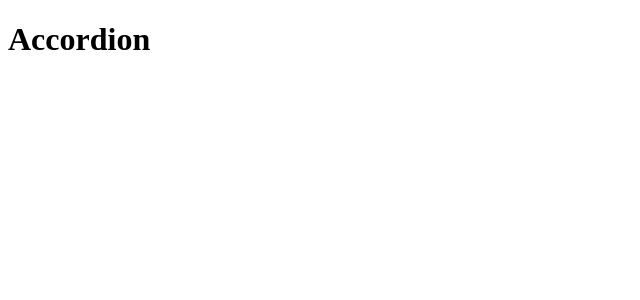
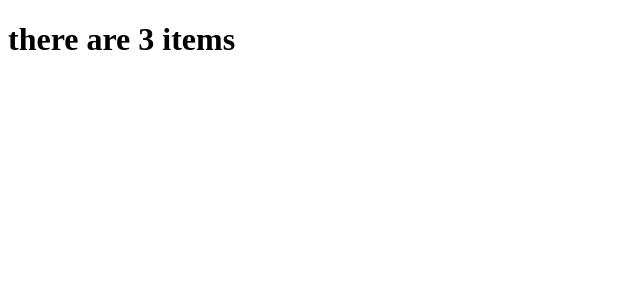
Before and after one commit to jreyes8631/widgets, a React (Create React App) app: page / in a window 1280 px wide. Shown: the top 300 px of the page, without its empty margins (0-640 px from the left). Built offline with nearby package versions, Linux system fonts and the light colour scheme.

Commit message:
passing the items as props to accordion

```diff
--- a/src/components/Accordion.js
+++ b/src/components/Accordion.js
@@ -1,7 +1,7 @@
 import React from 'react';
 
-const Accordion = () => {
-    return <h1>Accordion</h1>
+const Accordion = ({items}) => {
+    return <h1> there are {items.length} items</h1>
 
 }
 
```
